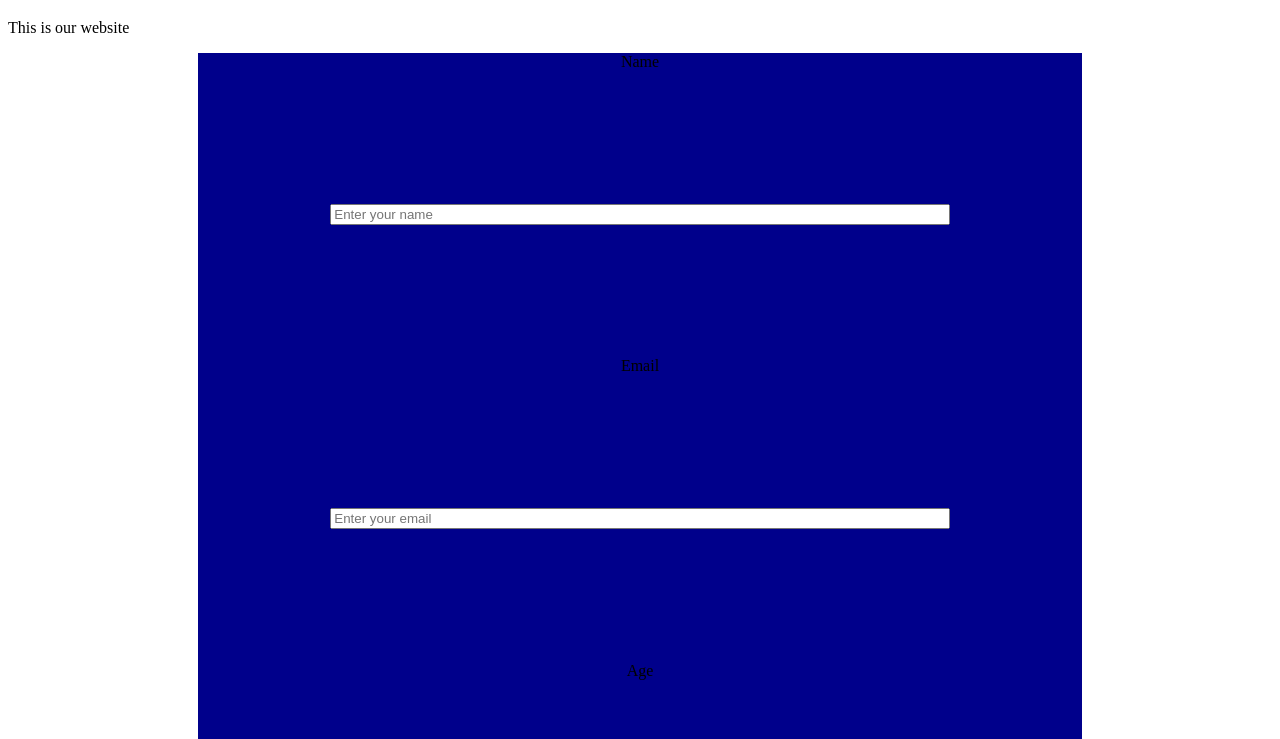
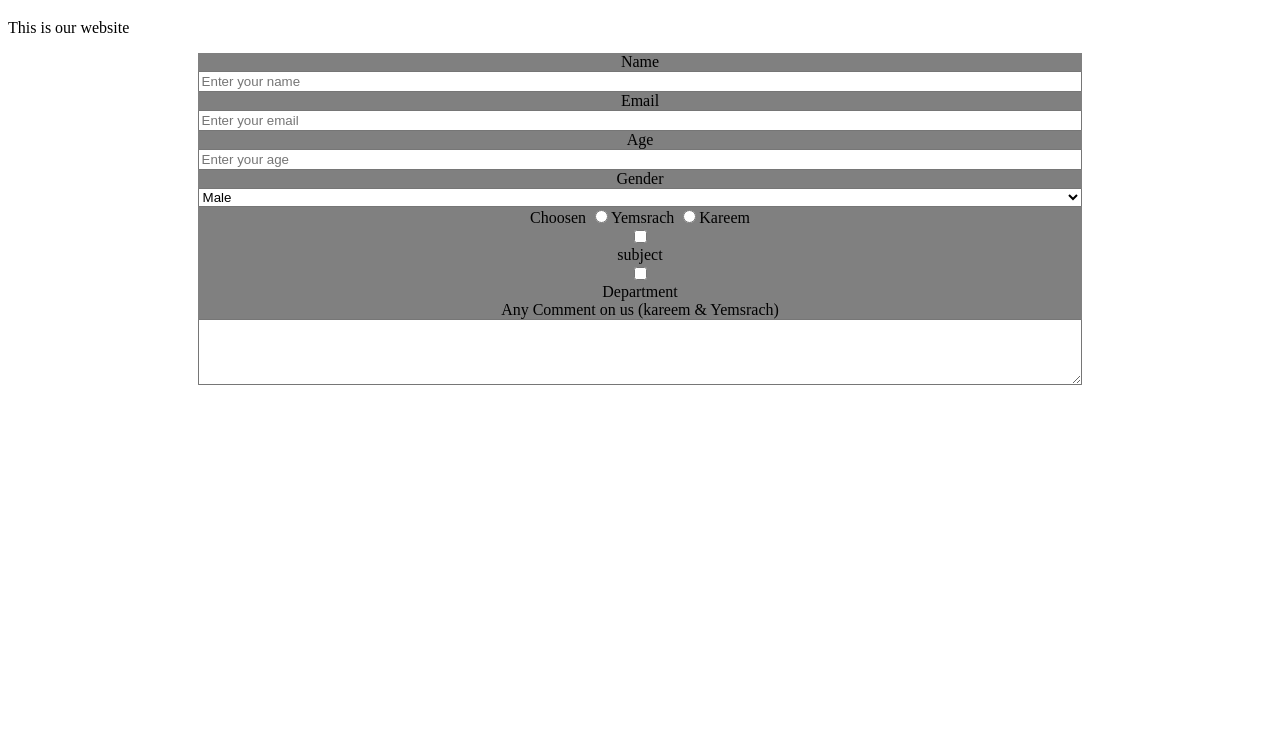
Before and after one commit to KareemWilson/Yemsrach-Kareem-, a plain HTML site: page index.html in a window 1280 px wide. Shown: the part 61-800 px from the top of the page. Drawn offline with Linux system fonts and the light colour scheme.

Commit message:
final-commit

```diff
--- a/css/style.css
+++ b/css/style.css
@@ -1,15 +1,15 @@
-form{
-    background-color: darkblue;
-    text-align: center;
-    display: grid;
-    margin: 15%;
-    margin-top: auto;
-    margin-left: 15%;
-    margin-right: 15%;
+* {
+  text-decoration: white;
+}
 
-
-
+form {
+  background-color: gray;
+  text-align: center;
+  display: grid;
+  margin: 15%;
+  margin-top: auto;
+  margin-left: 15%;
+  margin-right: 15%;
 }
-input{
-    margin: 15%;
+input {
 }
```
